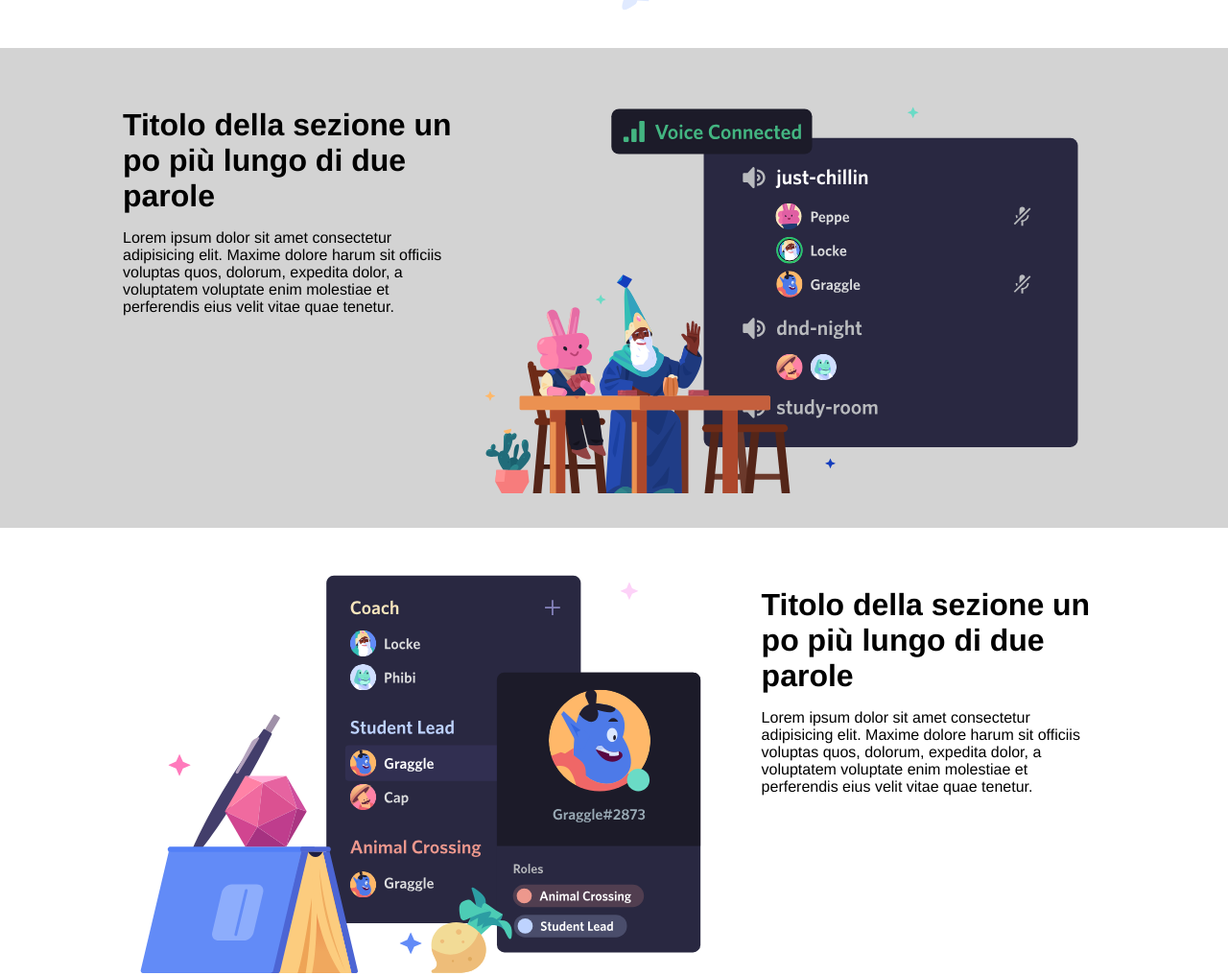
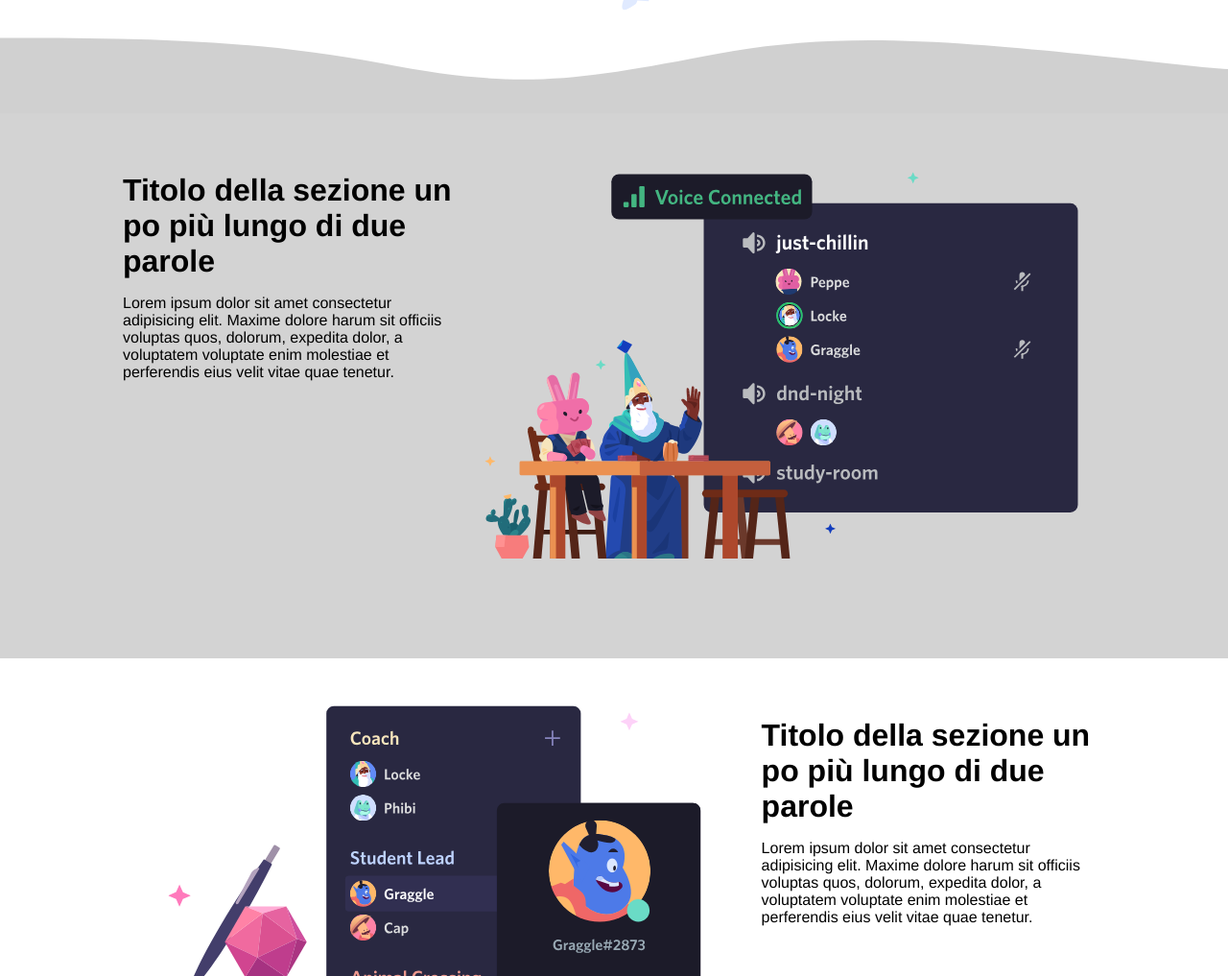
Before and after one commit to olgas-class/css-discord-complete, a plain HTML site: page index.html in a window 1280 px wide. Shown: the part 920-1937 px from the top of the page at 96% size. Drawn offline with Linux system fonts and the light colour scheme.

Commit message:
add: wave

```diff
--- a/css/style.css
+++ b/css/style.css
@@ -100,6 +100,7 @@ p {
   display: flex;
   background-color: var(--bg-blue);
   color: white;
+  z-index: 9999;
 }
 
 .header-logo,
@@ -151,7 +152,25 @@ p {
 
 /* MAIN */
 .main-section {
-  padding: 2rem 0;
+  padding: 2rem 0 100px;
+  position: relative;
+}
+
+img.wave {
+  width: 100%;
+}
+
+.wave-section::before {
+  content: "";
+  position: absolute;
+  bottom: 100%;
+  width: 100%;
+  /* fill: gray; */
+  /* opacity: 0.3; */
+  height: 80px;
+  background-image: url(../img/wave.svg);
+  background-size: cover;
+  opacity: 0.18;
 }
 
 .col-small h2 {
--- a/index.html
+++ b/index.html
@@ -91,7 +91,10 @@
       <!-- /Two cols Section -->
 
       <!-- Two cols Section -->
-      <section class="main-section bg-section">
+      <!-- <img class="wave" src="img/wave.svg" alt=""> -->
+      <!-- <svg class="wave-1hkxOo" version="1.1" xmlns="http://www.w3.org/2000/svg" viewBox="0 0 1440 100" preserveAspectRatio="none"><path class="wave wavePath-haxJK1 animationPaused-2hZ4IO" d="M826.337463,25.5396311 C670.970254,58.655965 603.696181,68.7870267 447.802481,35.1443383 C293.342778,1.81111414 137.33377,1.81111414 0,1.81111414 L0,150 L1920,150 L1920,1.81111414 C1739.53523,-16.6853983 1679.86404,73.1607868 1389.7826,37.4859505 C1099.70117,1.81111414 981.704672,-7.57670281 826.337463,25.5396311 Z" fill="currentColor"></path></svg> -->
+
+      <section class="main-section bg-section wave-section">
         <div class="container">
           <div class="row">
             <div class="col-small">
```
